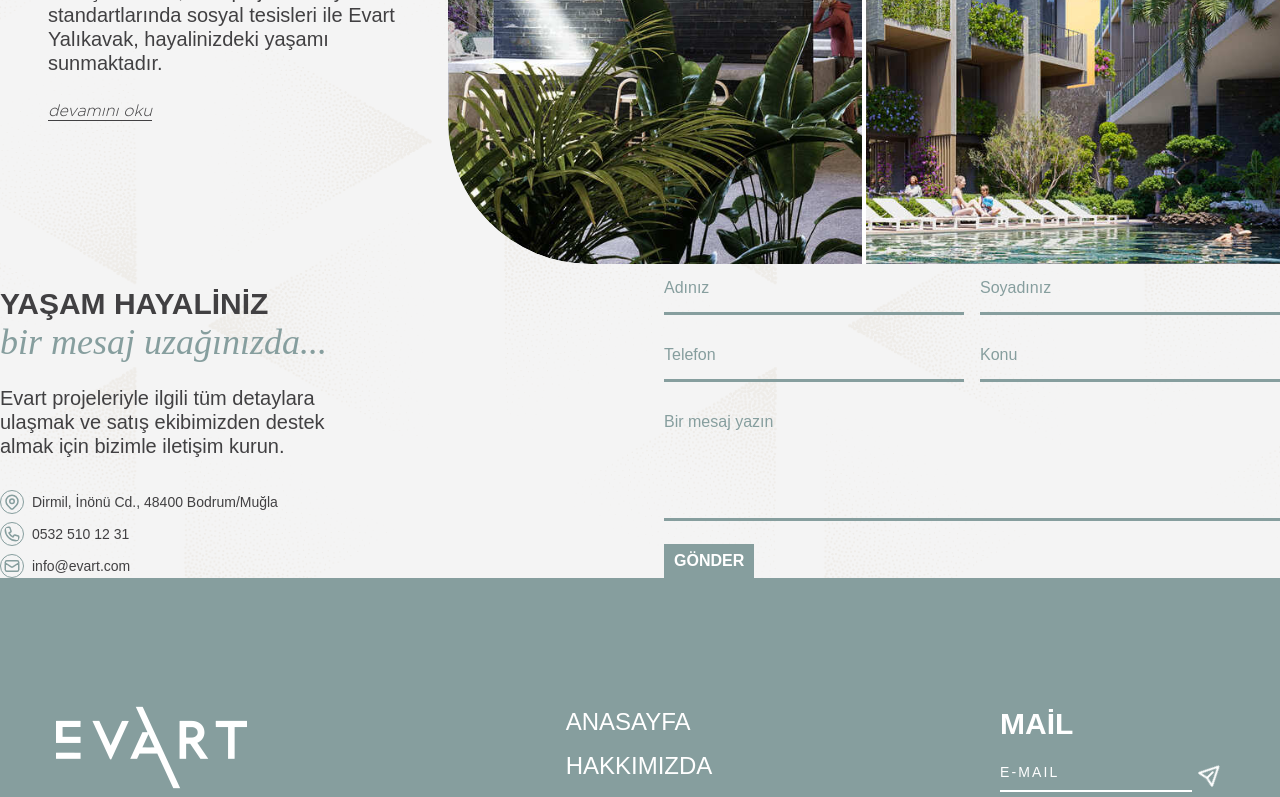
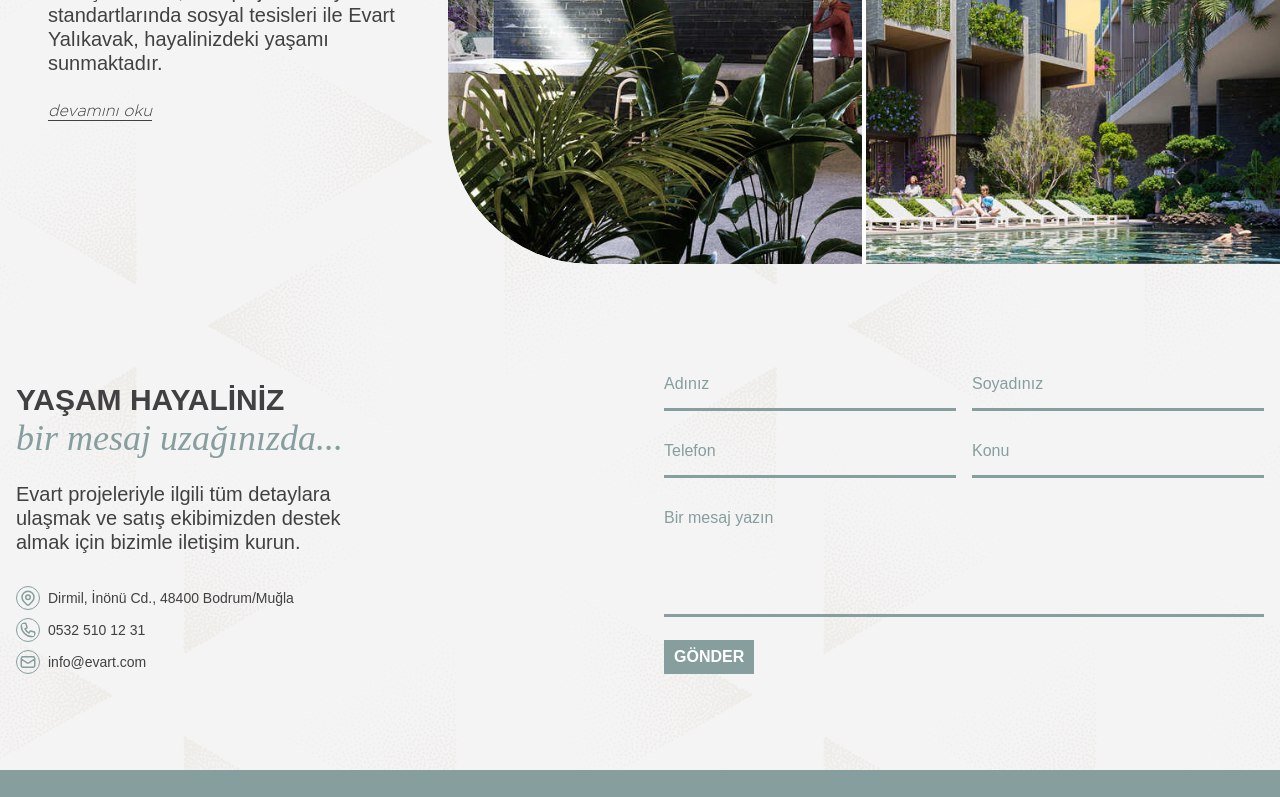
Before and after one commit to bedirhanugurluuu/Evart, a Next.js app: page / in a window 1280 px wide. Shown: the part 2629-3426 px from the top of the page. Built offline with nearby package versions, Linux system fonts and the light colour scheme; a web font is replaced by a local one.

Commit message:
contact form

```diff
--- a/app/page.tsx
+++ b/app/page.tsx
@@ -16,7 +16,9 @@ export default function Home() {
       <ProjectsSection />
       <ImageComparisonSlider />
       <ImageComparisonSliderReverse />
-      <ContactForm />
+      <div className="container-custom py-16 lg:py-24">
+        <ContactForm />
+      </div>
       <Footer />
     </main>
   );
--- a/components/ContactForm.tsx
+++ b/components/ContactForm.tsx
@@ -62,9 +62,8 @@ export default function ContactForm({ projectName = "Evart" }: ContactFormProps)
     }
   };
   return (
-    <div className={projectName ? '' : 'pb-16 pt-16 lg:pt-32'}>
-      <div className={projectName ? '' : 'container-custom'}>
-        <div className="grid items-end grid-cols-1 md:grid-cols-2 gap-12">
+    <div>
+      <div className="grid items-end grid-cols-1 md:grid-cols-2 gap-12">
           {/* Sol Taraf */}
           <div className="flex flex-col justify-center">
             <h2 className="font-gotham-bold uppercase text-2xl md:text-3xl" style={{ color: "#414042" }}>
@@ -311,7 +310,6 @@ export default function ContactForm({ projectName = "Evart" }: ContactFormProps)
             </form>
           </div>
         </div>
-      </div>
     </div>
   );
 }
```
